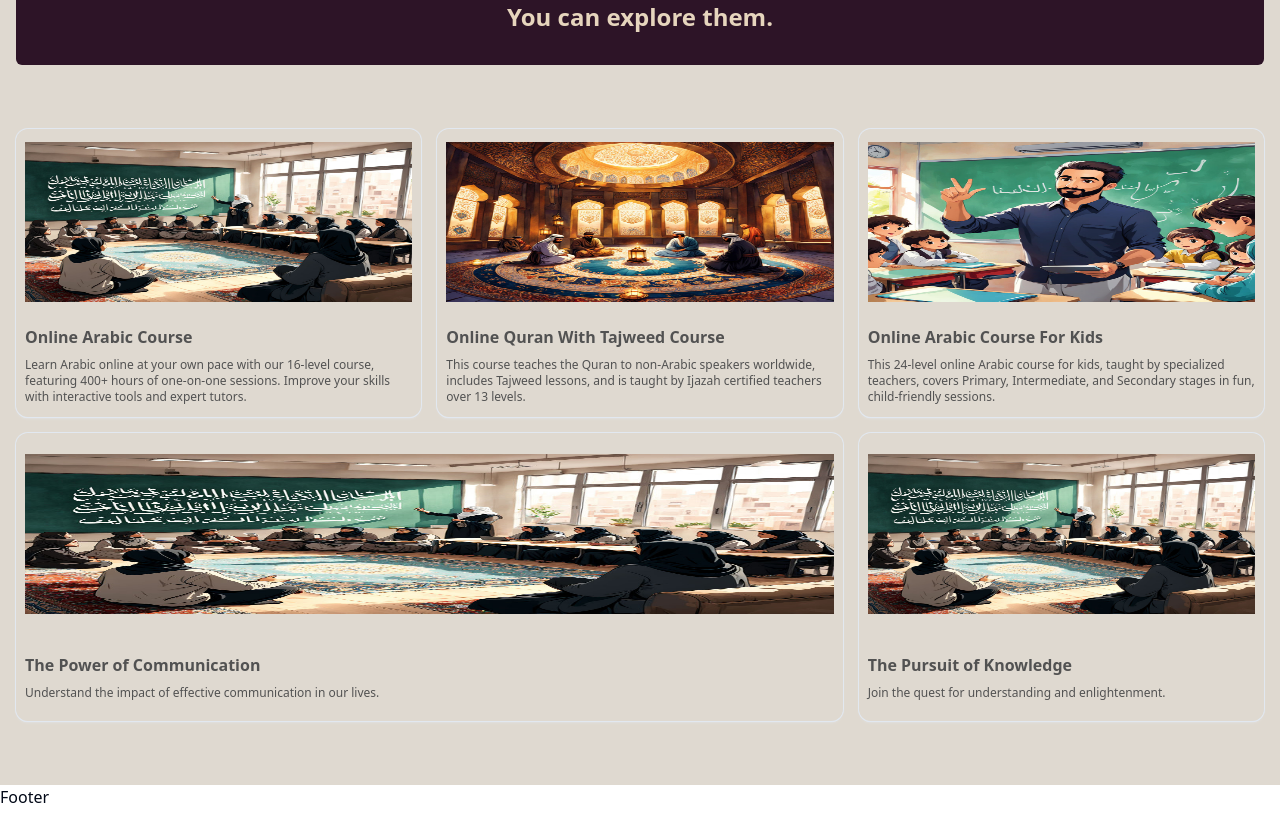
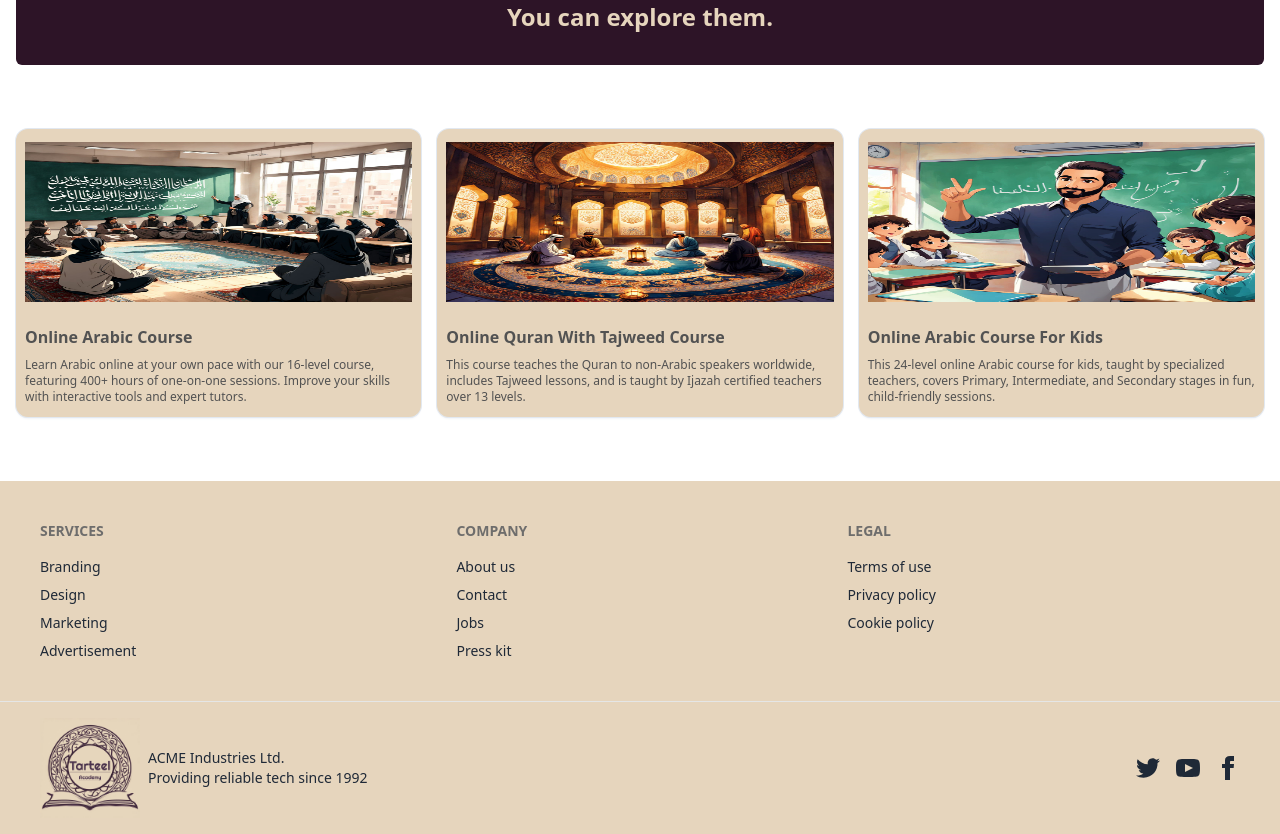
Before and after one commit to ibrahimmoamen100/Tarteel, a Next.js app: page / in a window 1280 px wide. Shown: the part 1487-2321 px from the top of the page. Before the commit the page ends 2296 px from the top, so only its background shows below. Built offline with nearby package versions, Linux system fonts and the light colour scheme.

Commit message:
new update

```diff
--- a/app/components/Footer.tsx
+++ b/app/components/Footer.tsx
@@ -1,7 +1,80 @@
 import React from "react";
+import Image from "next/image";
+import logo from "@/public/images/tarteel.png";
 
 function Footer() {
-  return <div>Footer</div>;
+  return (
+    <div>
+      <footer className="footer p-10 m-auto  bg-lightMain text-base-content">
+        <nav>
+          <h6 className="footer-title">Services</h6>
+          <a className="link link-hover">Branding</a>
+          <a className="link link-hover">Design</a>
+          <a className="link link-hover">Marketing</a>
+          <a className="link link-hover">Advertisement</a>
+        </nav>
+        <nav>
+          <h6 className="footer-title">Company</h6>
+          <a className="link link-hover">About us</a>
+          <a className="link link-hover">Contact</a>
+          <a className="link link-hover">Jobs</a>
+          <a className="link link-hover">Press kit</a>
+        </nav>
+        <nav>
+          <h6 className="footer-title">Legal</h6>
+          <a className="link link-hover">Terms of use</a>
+          <a className="link link-hover">Privacy policy</a>
+          <a className="link link-hover">Cookie policy</a>
+        </nav>
+      </footer>
+      <footer className="footer px-10  py-4 border-t bg-lightMain text-base-content border-base-300">
+        <aside className="items-center grid-flow-col">
+          <Image src={logo} alt="new update" width={100} height={100} />
+          <p>
+            ACME Industries Ltd. <br />
+            Providing reliable tech since 1992
+          </p>
+        </aside>
+        <nav className="md:place-self-center md:justify-self-end">
+          <div className="grid grid-flow-col gap-4">
+            <a>
+              <svg
+                xmlns="http://www.w3.org/2000/svg"
+                width="24"
+                height="24"
+                viewBox="0 0 24 24"
+                className="fill-current"
+              >
+                <path d="M24 4.557c-.883.392-1.832.656-2.828.775 1.017-.609 1.798-1.574 2.165-2.724-.951.564-2.005.974-3.127 1.195-.897-.957-2.178-1.555-3.594-1.555-3.179 0-5.515 2.966-4.797 6.045-4.091-.205-7.719-2.165-10.148-5.144-1.29 2.213-.669 5.108 1.523 6.574-.806-.026-1.566-.247-2.229-.616-.054 2.281 1.581 4.415 3.949 4.89-.693.188-1.452.232-2.224.084.626 1.956 2.444 3.379 4.6 3.419-2.07 1.623-4.678 2.348-7.29 2.04 2.179 1.397 4.768 2.212 7.548 2.212 9.142 0 14.307-7.721 13.995-14.646.962-.695 1.797-1.562 2.457-2.549z"></path>
+              </svg>
+            </a>
+            <a>
+              <svg
+                xmlns="http://www.w3.org/2000/svg"
+                width="24"
+                height="24"
+                viewBox="0 0 24 24"
+                className="fill-current"
+              >
+                <path d="M19.615 3.184c-3.604-.246-11.631-.245-15.23 0-3.897.266-4.356 2.62-4.385 8.816.029 6.185.484 8.549 4.385 8.816 3.6.245 11.626.246 15.23 0 3.897-.266 4.356-2.62 4.385-8.816-.029-6.185-.484-8.549-4.385-8.816zm-10.615 12.816v-8l8 3.993-8 4.007z"></path>
+              </svg>
+            </a>
+            <a>
+              <svg
+                xmlns="http://www.w3.org/2000/svg"
+                width="24"
+                height="24"
+                viewBox="0 0 24 24"
+                className="fill-current"
+              >
+                <path d="M9 8h-3v4h3v12h5v-12h3.642l.358-4h-4v-1.667c0-.955.192-1.333 1.115-1.333h2.885v-5h-3.808c-3.596 0-5.192 1.583-5.192 4.615v3.385z"></path>
+              </svg>
+            </a>
+          </div>
+        </nav>
+      </footer>
+    </div>
+  );
 }
 
 export default Footer;
--- a/app/components/GridCards.tsx
+++ b/app/components/GridCards.tsx
@@ -17,7 +17,7 @@
 
 export function BentoGridDemo() {
   return (
-    <div className=" bg-lighterMain px-4">
+    <div className=" bg-white px-4">
       <h1 className="md:text-2xl text-xl font-bold text-center px-2 bg-darkMain text-lightMain pt-20 pb-8 rounded-md ">
         Online Arabic and Quran lessons for men, women, and Kids. <br />
         <span> You can explore them.</span>
@@ -62,17 +62,4 @@
     src: kids,
     icon: <IconSignature className="h-4 w-4 text-neutral-500" />,
   },
-  {
-    title: "The Power of Communication",
-    description:
-      "Understand the impact of effective communication in our lives.",
-    src: teacher,
-    icon: <IconTableColumn className="h-4 w-4 text-neutral-500" />,
-  },
-  {
-    title: "The Pursuit of Knowledge",
-    description: "Join the quest for understanding and enlightenment.",
-    src: teacher,
-    icon: <IconArrowWaveRightUp className="h-4 w-4 text-neutral-500" />,
-  },
 ];
--- a/app/components/NavigationMenuBar.tsx
+++ b/app/components/NavigationMenuBar.tsx
@@ -20,34 +20,34 @@
 const components: { title: string; href: string; description: string }[] = [
   {
     title: "For Kids",
-    href: "/docs/primitives/alert-dialog",
+    href: "/programmes",
     description:
       "Teaching kids specifically how to read, write, and memorize the Quran",
   },
   {
     title: "For Aduls",
-    href: "/docs/primitives/hover-card",
+    href: "/programmes",
     description: "Teaching Aduls how to read, write, and memorize the Quran",
   },
   {
     title: "For Women",
-    href: "/docs/primitives/progress",
+    href: "/programmes",
     description: "Female teachers dedicated to teaching women",
   },
   {
     title: " Ijazah course ",
-    href: "/docs/primitives/scroll-area",
+    href: "/programmes",
     description: " The type of Ijazah that we giving to our Students ",
   },
   {
     title: "Tabs",
-    href: "/docs/primitives/tabs",
+    href: "/programmes",
     description:
       "A set of layered sections of content—known as tab panels—that are displayed one at a time.",
   },
   {
     title: " Quranic Arabic ",
-    href: "/docs/primitives/tooltip",
+    href: "/programmes",
     description: " Quranic Arabic ",
   },
 ];
--- a/components/ui/bento-grid.tsx
+++ b/components/ui/bento-grid.tsx
@@ -1,4 +1,5 @@
 import { cn } from "@/lib/utils";
+import Link from "next/link";
 import Image from "next/image";
 
 export const BentoGrid = ({
@@ -32,9 +33,10 @@
   src?: string | any;
 }) => {
   return (
-    <div
+    <Link
+      href="/programmes"
       className={cn(
-        "row-span-1  bg-lighterMain rounded-xl group/bento hover:shadow-xl transition duration-200 shadow-input dark:shadow-none p-2 dark:bg-black dark:border-white/[0.2]  border border-transparent justify-around items-start flex flex-col space-y-2",
+        "row-span-1  bg-lightMain rounded-xl group/bento hover:shadow-xl transition duration-200 shadow-input dark:shadow-none p-2 dark:bg-black dark:border-white/[0.2]  border border-transparent justify-around items-start flex flex-col space-y-2",
         className
       )}
     >
@@ -51,6 +53,6 @@
           {description}
         </div>
       </div>
-    </div>
+    </Link>
   );
 };
--- a/package.json
+++ b/package.json
@@ -30,6 +30,7 @@
     "@types/node": "^20",
     "@types/react": "^18",
     "@types/react-dom": "^18",
+    "daisyui": "^4.11.1",
     "eslint": "^8",
     "eslint-config-next": "14.2.3",
     "postcss": "^8",
--- a/tailwind.config.ts
+++ b/tailwind.config.ts
@@ -96,7 +96,11 @@
       },
     },
   },
-  plugins: [require("tailwindcss-animate"), addVariablesForColors],
+  plugins: [
+    require("tailwindcss-animate"),
+    addVariablesForColors,
+    require("daisyui"),
+  ],
 } satisfies Config;
 
 function addVariablesForColors({ addBase, theme }: any) {
```
Also changed, not shown: 1 other file (tests, documents, lock files or other folders).
